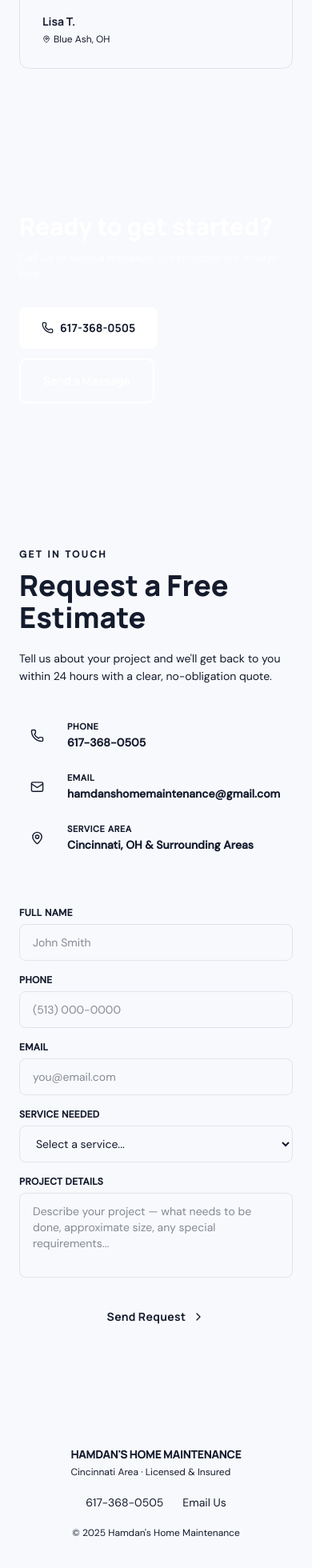
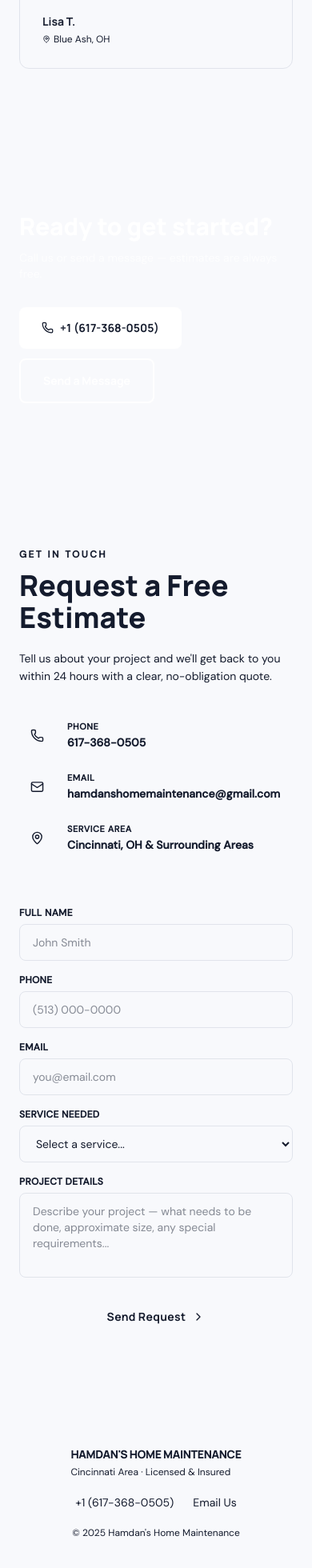
Before and after one commit to MohamadHussham/HAMDNASHOMEMAINTENANCE, a React (Vite) app: page / in a window 390 px wide. Shown: the part 5568-7528 px from the top of the page at 80% size. Built offline with nearby package versions, Linux system fonts and the light colour scheme.

Commit message:
fix phone number

```diff
--- a/src/app/App.tsx
+++ b/src/app/App.tsx
@@ -412,10 +412,10 @@ export default function App() {
             ))}
             <div className="flex flex-col gap-2 pt-2 border-t border-border">
               <a
-                href="tel:6173680505"
+                href="tel:0016173680505"
                 className="flex items-center gap-2 text-sm font-bold text-primary"
               >
-                <Phone size={14} /> 617-368-0505
+                <Phone size={14} /> +1 (617-368-0505)
               </a>
               <button
                 onClick={() => scrollTo("contact")}
@@ -718,11 +718,11 @@ export default function App() {
           </div>
           <div className="flex flex-wrap gap-3 shrink-0">
             <a
-              href="tel:6173680505"
+              href="tel:0016173680505"
               className="bg-white text-accent font-bold px-7 py-4 rounded-lg hover:bg-white/90 transition-colors flex items-center gap-2 text-sm"
               style={{ fontFamily: "Manrope, sans-serif" }}
             >
-              <Phone size={15} /> 617-368-0505
+              <Phone size={15} /> +1 (617-368-0505)
             </a>
             <button
               onClick={() => scrollTo("contact")}
@@ -818,10 +818,10 @@ export default function App() {
           </div>
           <div className="flex gap-6 text-sm text-primary-foreground/60">
             <a
-              href="tel:6173680505"
+              href="tel:0016173680505"
               className="hover:text-primary-foreground transition-colors"
             >
-              617-368-0505
+              +1 (617-368-0505)
             </a>
             <a
               href="mailto:hamdanshomemaintenance@gmail.com"
```
